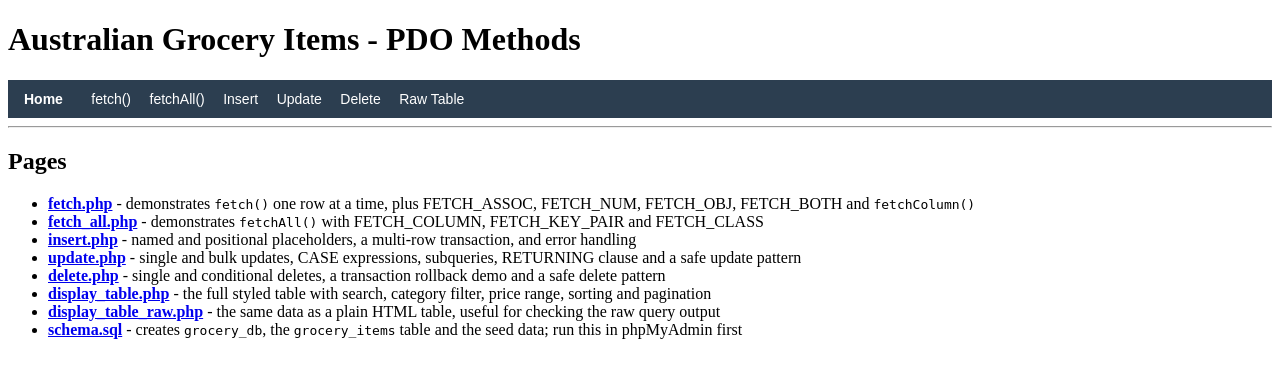
After one commit to VILTRUMITE56/APPDEVOCT12, a PHP site: page / in a window 1280 px wide. The commit adds this page. Shown: the top 378 px of the page. Run offline with PHP 8.4, Linux system fonts and the light colour scheme.

Commit message:
Add homepage nav, shared navbar, and tidy comments
- Add index.php homepage with nav bar linking every page
- Add navbar.php shared nav bar, included on all pages
- Add display_table_raw.php plain HTML table view
- Strip noisy comments and keep only minimal necessary ones
- Add dbconfig.example.php template (dbconfig.php stays gitignored)
- Document setup steps and repo URL in README

```diff
--- /dev/null
+++ b/index.php
@@ -0,0 +1,31 @@
+<!DOCTYPE html>
+<html lang="en">
+<head>
+    <meta charset="UTF-8">
+    <meta name="viewport" content="width=device-width, initial-scale=1.0">
+    <title>Grocery Items - PDO Methods Homepage</title>
+</head>
+<body>
+
+    <h1>Australian Grocery Items - PDO Methods</h1>
+
+    <?php require_once 'navbar.php'; ?>
+
+    <hr>
+
+    <h2>Pages</h2>
+    <ul>
+        <li><a href="fetch.php"><strong>fetch.php</strong></a> - demonstrates <code>fetch()</code> one row at a time, plus FETCH_ASSOC, FETCH_NUM, FETCH_OBJ, FETCH_BOTH and <code>fetchColumn()</code></li>
+        <li><a href="fetch_all.php"><strong>fetch_all.php</strong></a> - demonstrates <code>fetchAll()</code> with FETCH_COLUMN, FETCH_KEY_PAIR and FETCH_CLASS</li>
+        <li><a href="insert.php"><strong>insert.php</strong></a> - named and positional placeholders, a multi-row transaction, and error handling</li>
+        <li><a href="update.php"><strong>update.php</strong></a> - single and bulk updates, CASE expressions, subqueries, RETURNING clause and a safe update pattern</li>
+        <li><a href="delete.php"><strong>delete.php</strong></a> - single and conditional deletes, a transaction rollback demo and a safe delete pattern</li>
+        <li><a href="display_table.php"><strong>display_table.php</strong></a> - the full styled table with search, category filter, price range, sorting and pagination</li>
+        <li><a href="display_table_raw.php"><strong>display_table_raw.php</strong></a> - the same data as a plain HTML table, useful for checking the raw query output</li>
+        <li><a href="schema.sql"><strong>schema.sql</strong></a> - creates <code>grocery_db</code>, the <code>grocery_items</code> table and the seed data; run this in phpMyAdmin first</li>
+    </ul>
+
+
+
+</body>
+</html>
--- /dev/null
+++ b/navbar.php
@@ -0,0 +1,18 @@
+<?php
+// Shared nav bar; included at the top of every page so any page can reach any other
+?>
+<style>
+    .navbar { background: #2c3e50; padding: 10px 16px; font-family: Arial, Helvetica, sans-serif; }
+    .navbar a { color: #ffffff; text-decoration: none; margin-right: 14px; font-size: 14px; }
+    .navbar a:hover { color: #27ae60; }
+    .navbar a.brand { font-weight: bold; margin-right: 24px; }
+</style>
+<div class="navbar">
+    <a href="index.php" class="brand">Home</a>
+    <a href="fetch.php">fetch()</a>
+    <a href="fetch_all.php">fetchAll()</a>
+    <a href="insert.php">Insert</a>
+    <a href="update.php">Update</a>
+    <a href="delete.php">Delete</a>
+    <a href="display_table_raw.php">Raw Table</a>
+</div>
```
Also changed, not shown: dbconfig.example.php (added, +30 -0 lines), delete.php (+3 -36 lines), display_table.php (+10 -37 lines), display_table_raw.php (added, +70 -0 lines), fetch.php (+3 -30 lines), fetch_all.php (+2 -28 lines), insert.php (+3 -34 lines), schema.sql (+2 -21 lines), update.php (+14 -46 lines), README.md.
